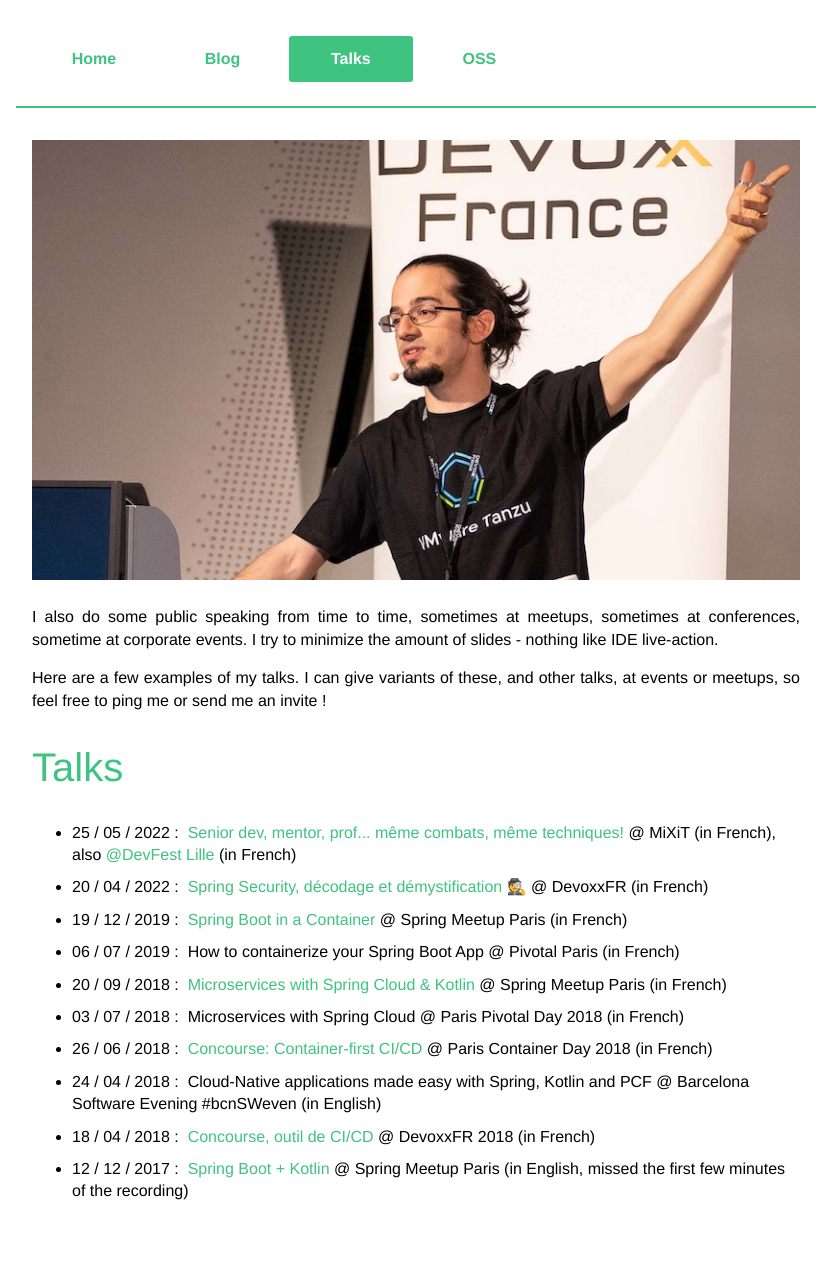
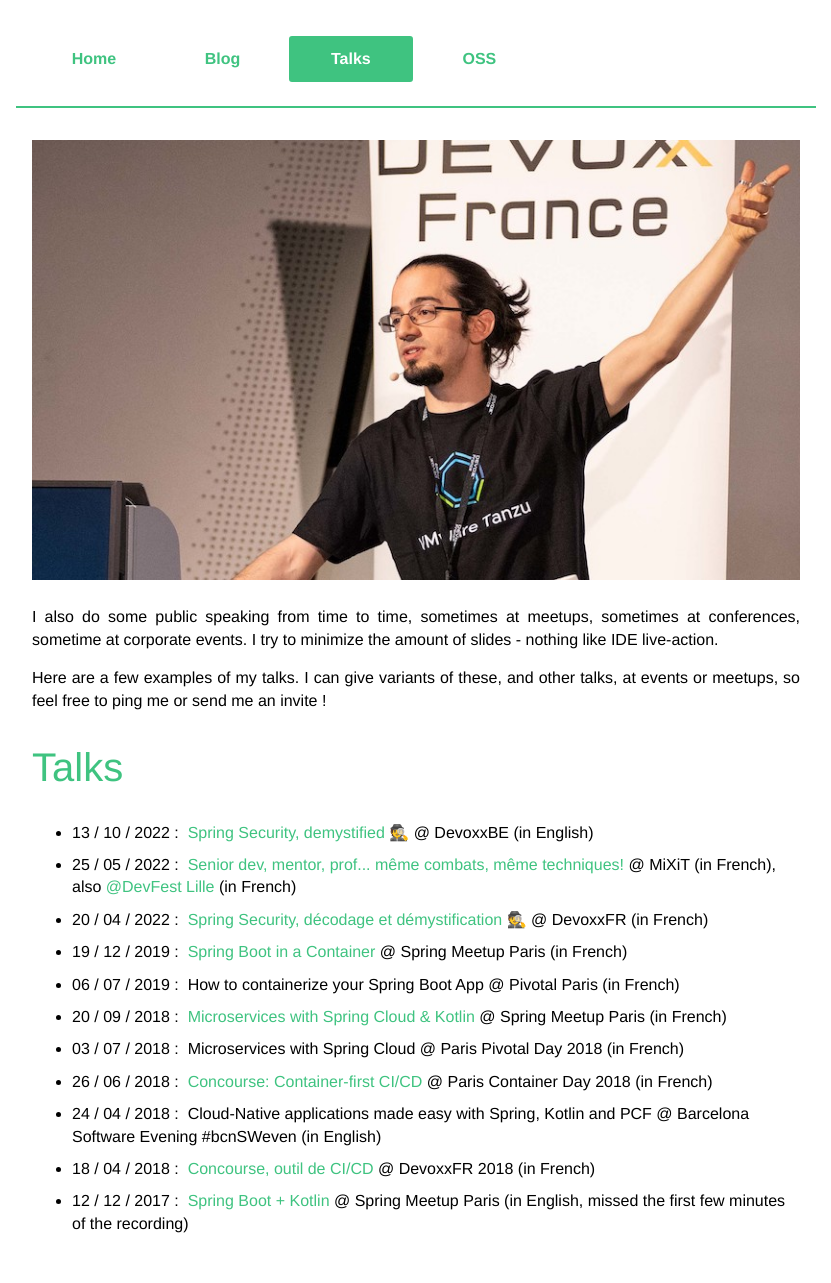
Before and after one commit to Kehrlann/kehrlann.github.io, a Jekyll site: the page built from talks.md, in a window 1280 px wide. Shown: the whole page, without its empty margins (224-1055 px from the left). Built offline with Jekyll 4.4.1, drawn with Linux system fonts in a browser that asks for light colours; before the commit the page ends 1251 px from its top, so only the background shows below that.

Commit message:
add talks: spring security demystified

```diff
--- a/talks.md
+++ b/talks.md
@@ -22,6 +22,11 @@
 <h1>Talks</h1>
 
 <ul class="no-justify roomy-list">
+    <li>
+        <span>13 / 10 / 2022 :&nbsp;</span>
+        <a href="https://www.youtube.com/watch?v=iJ2muJniikY" target="_blank" rel="noopener">Spring Security, demystified 🕵️</a>
+        <span>@ DevoxxBE (in English)</span>
+    </li>
     <li>
         <span>25 / 05 / 2022 :&nbsp;</span>
         <a href="https://vimeo.com/728604548" target="_blank" rel="noopener">Senior dev, mentor, prof... même combats, même techniques!</a>
```
